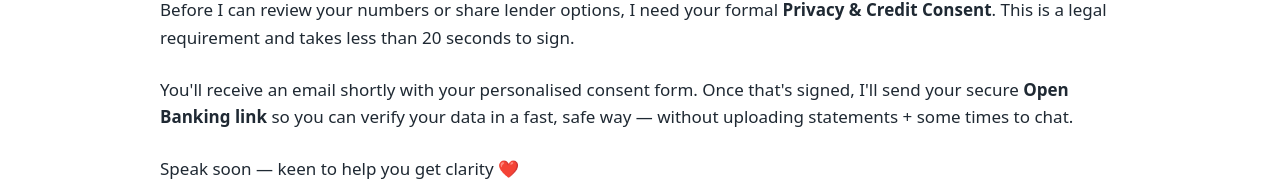
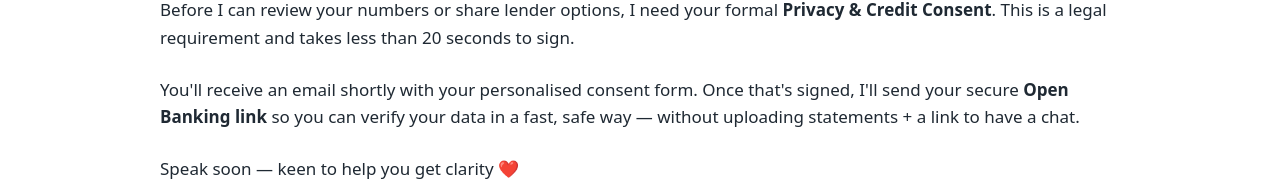
Before and after one commit to RukiDe/sold-nextjs, a Next.js app: page /refinance2-success in a window 1280 px wide. Shown: the part 292-473 px from the top of the page. Built offline with nearby package versions, Linux system fonts and the light colour scheme.

Commit message:
rebuild refi flow

```diff
--- a/app/refinance2-success/page.tsx
+++ b/app/refinance2-success/page.tsx
@@ -6,7 +6,7 @@ export default function Refinance2SuccessPage() {
       <main className="flex-1">
         <div className="max-w-5xl mx-auto px-4 sm:px-6 lg:px-8 py-16">
           <h1 className="text-4xl sm:text-5xl font-bold text-[#0B0F1B] mb-8">
-            Thanks — you're nearly there ✨
+            Thanks — you&apos;re nearly there ✨
           </h1>
 
           <section className="space-y-6 text-[17px] leading-relaxed text-[#1F2933]">
@@ -18,7 +18,7 @@ export default function Refinance2SuccessPage() {
 
             <p>
               Before I can review your numbers or share lender options, I need
-              your formal <strong>Privacy & Credit Consent</strong>. This is a
+              your formal <strong>Privacy &amp; Credit Consent</strong>. This is a
               legal requirement and takes less than 20 seconds to sign.
             </p>
 
@@ -26,7 +26,7 @@ export default function Refinance2SuccessPage() {
               You&apos;ll receive an email shortly with your personalised consent
               form. Once that&apos;s signed, I&apos;ll send your secure{" "}
               <strong>Open Banking link</strong> so you can verify your data in
-              a fast, safe way — without uploading statements + some times to chat.
+              a fast, safe way — without uploading statements + a link to have a chat.
             </p>
 
             <p>Speak soon — keen to help you get clarity ❤️</p>
```
